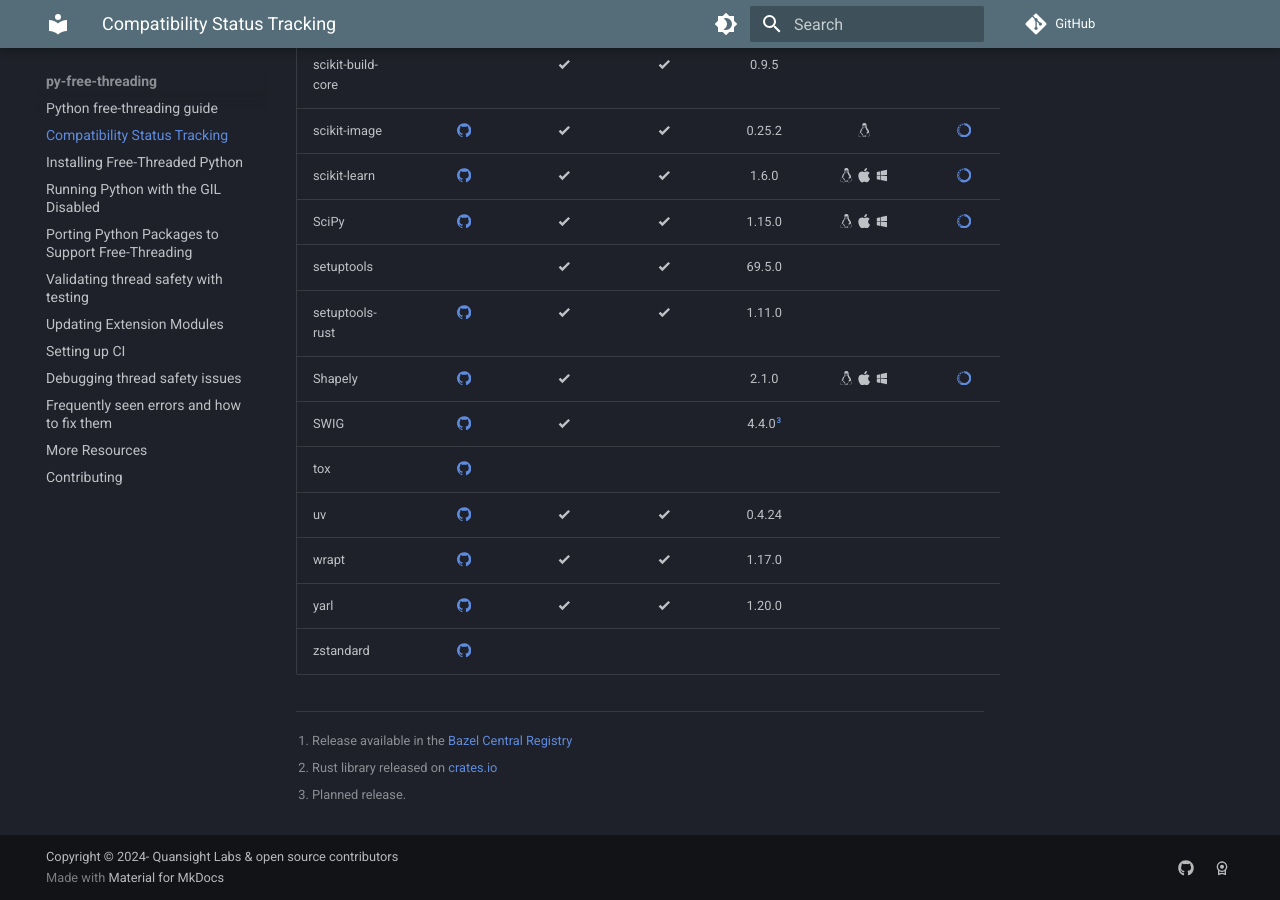
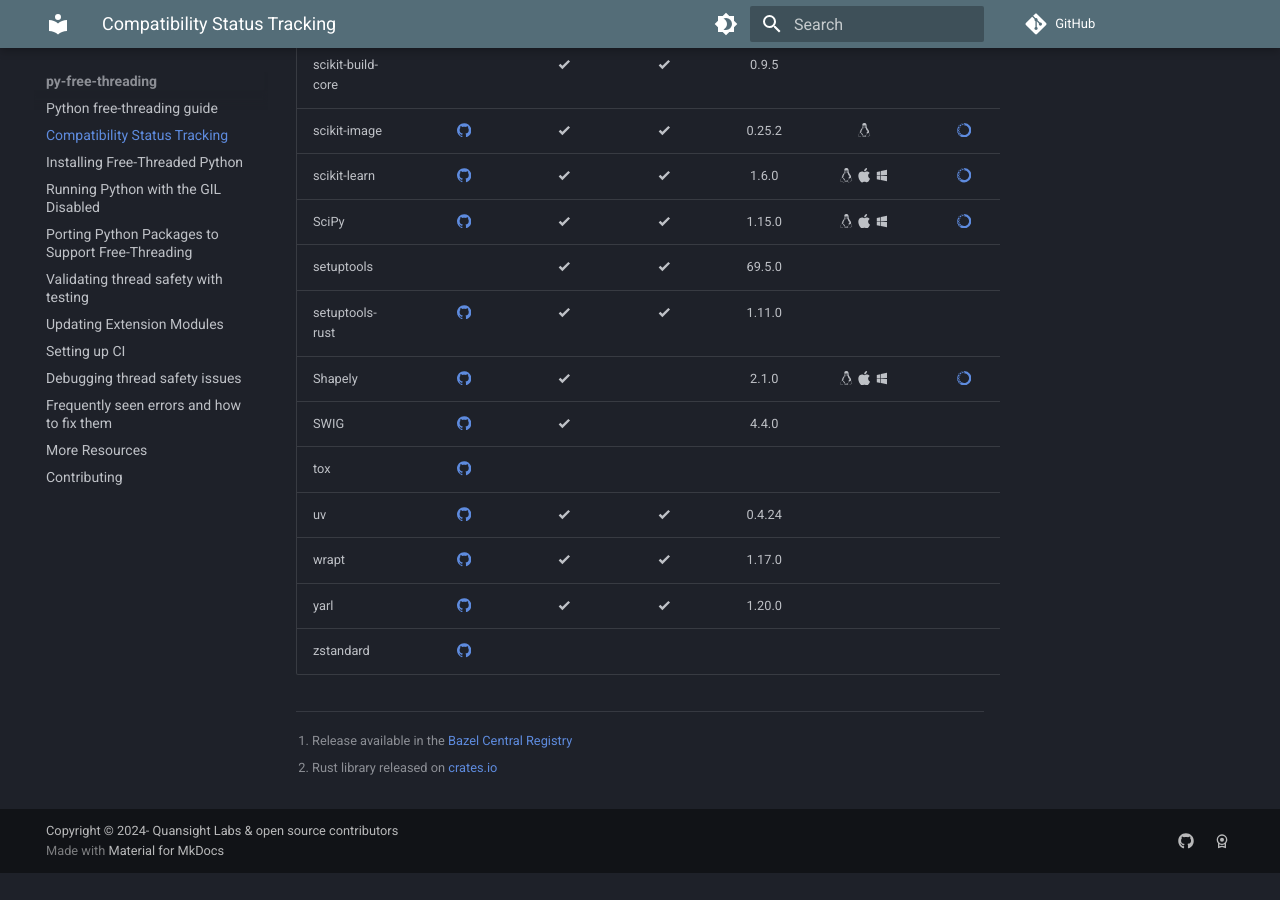
Before and after one commit to Quansight-Labs/free-threaded-compatibility, an MkDocs documentation site: the page built from docs/tracking.md, in a window 1280 px wide and 900 px high, scrolled down 3608 px. Built offline with MkDocs 1.6.1 and Material for MkDocs 9.7.7, drawn with Linux system fonts in a browser that asks for light colours; comment, search, counter and statistics services are not loaded; after the commit the page ends 4481 px from its top, so only the background shows below that.

Commit message:
remove footnote

```diff
--- a/docs/tracking.md
+++ b/docs/tracking.md
@@ -103,7 +103,7 @@
 | setuptools           |                                                                              | :material-check-bold: |   :material-check-bold:    |           69.5.0           |                                                            |                                                                                              |
 | setuptools-rust      |     [:simple-github:](https://github.com/PyO3/setuptools-rust/pull/502)      | :material-check-bold: |   :material-check-bold:    |           1.11.0           |                                                            |                                                                                              |
 | Shapely              |       [:simple-github:](https://github.com/shapely/shapely/pull/2138)        | :material-check-bold: |                            |           2.1.0            | :simple-linux: :simple-apple: :material-microsoft-windows: |     [:simple-anaconda:](https://anaconda.org/scientific-python-nightly-wheels/shapely/)      |
-| SWIG                 |         [:simple-github:](https://github.com/swig/swig/issues/3121)          | :material-check-bold: |                            |         4.4.0[^3]          |                                                            |                                                                                              |
+| SWIG                 |         [:simple-github:](https://github.com/swig/swig/issues/3121)          | :material-check-bold: |                            |           4.4.0            |                                                            |                                                                                              |
 | tox                  |        [:simple-github:](https://github.com/tox-dev/tox/issues/3391)         |                       |                            |                            |                                                            |                                                                                              |
 | uv                   |        [:simple-github:](https://github.com/astral-sh/uv/issues/7193)        | :material-check-bold: |   :material-check-bold:    |           0.4.24           |                                                            |                                                                                              |
 | wrapt                |     [:simple-github:](https://github.com/GrahamDumpleton/wrapt/pull/269)     | :material-check-bold: |   :material-check-bold:    |           1.17.0           |                                                            |                                                                                              |
@@ -113,5 +113,3 @@
 [^1]: Release available in the [Bazel Central Registry](https://registry.bazel.build)
 
 [^2]: Rust library released on [crates.io](https://crates.io/crates/pyo3)
-
-[^3]: Planned release.
```
